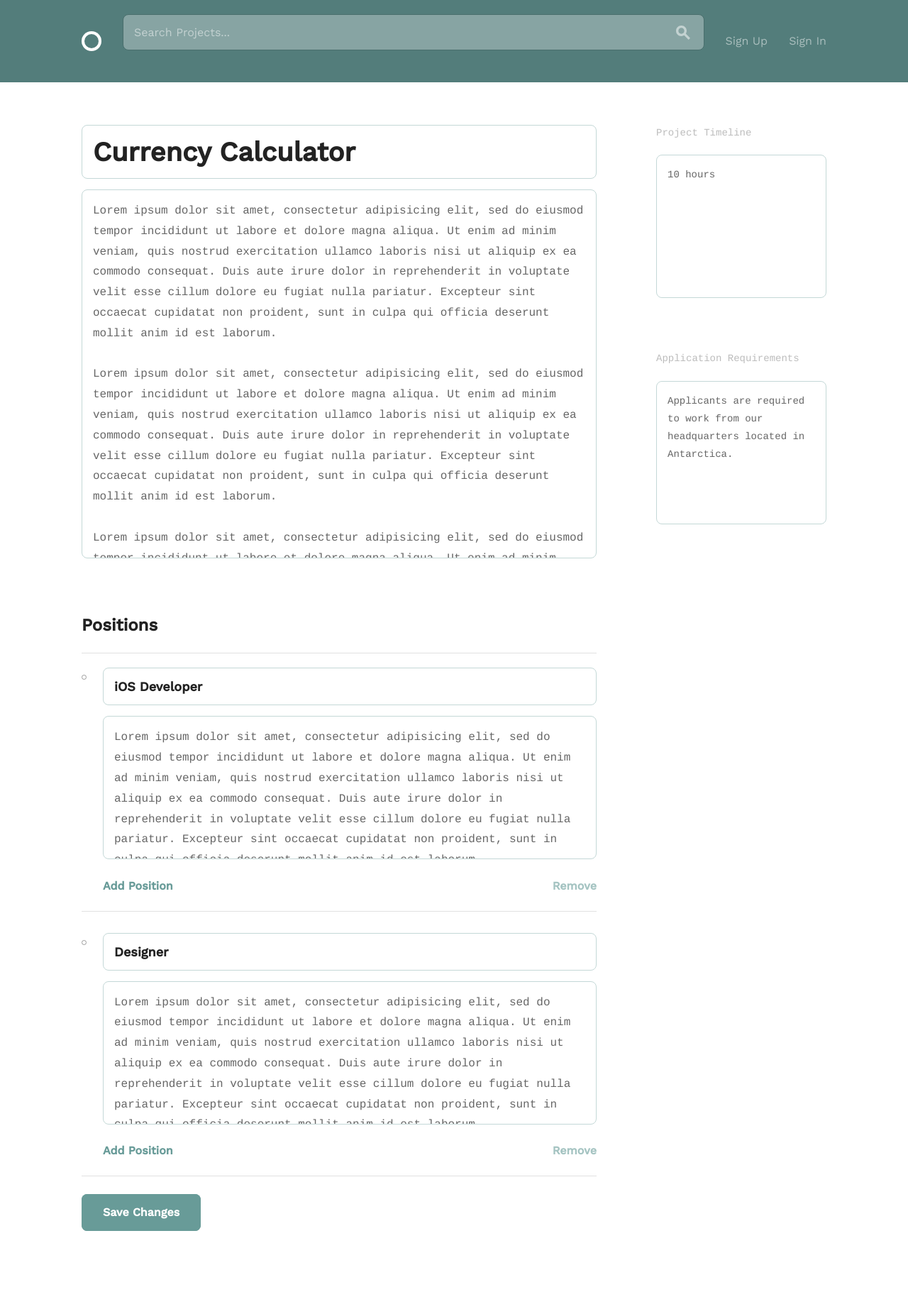
After one commit to crhowell/social-team-builder, a Django app: template projects/templates/project_edit.html in a window 1280 px wide. The commit adds this page. Shown: the whole page at 71% size. Run offline with Django 3.2, Linux system fonts and the light colour scheme; the template is opened without the code that fills it, so the values that code supplies are empty.

```diff
--- a/core/templates/layouts/base.html
+++ b/core/templates/layouts/base.html
@@ -39,13 +39,17 @@
         </div>
         <div class="circle--fluid--cell circle--fluid--primary">
           <div class="circle--search">
-            <input type="text" placeholder="Search Projects..." />
+            <form action="{% url 'projects:project_list' %}" method="GET">
+              <input type="text" name="s" value="{{ search_term }}" placeholder="Search Projects..." />
               <button>
                 <svg version="1.1" class="search" xmlns="http://www.w3.org/2000/svg" xmlns:xlink="http://www.w3.org/1999/xlink" x="0px" y="0px" viewBox="0 0 12 12" xml:space="preserve">
                   <path d="M12,10.6L8.3,6.9C8.7,6.2,9,5.4,9,4.5C9,2,7,0,4.5,0S0,2,0,4.5S2,9,4.5,9c0.9,0,1.7-0.3,2.4-0.7l3.7,3.7L12,10.6z M2,4.5
                   C2,3.1,3.1,2,4.5,2S7,3.1,7,4.5C7,5.9,5.9,7,4.5,7S2,5.9,2,4.5z"/>
                 </svg>
               </button>
+            </form>
+
+
           </div>
         </div>
         <div class="circle--fluid--cell circle--fluid--secondary">
--- a/profiles/views.py
+++ b/profiles/views.py
@@ -12,12 +12,12 @@ class ShowProfile(LoginRequiredMixin, PrefetchRelatedMixin, generic.DetailView):
     model = models.UserProfile
     template_name = 'profile.html'
     context_object_name = 'profile'
-    prefetch_related = ['user__projects', 'skills']
+    prefetch_related = ['user__projects', 'skills', 'user__projects__positions']
 
     def get_context_data(self, **kwargs):
         context = super(ShowProfile, self).get_context_data(**kwargs)
+        context['skills'] = context['profile'].skills.all()
         context['projects'] = context['profile'].user.projects.all()
-        context['skills'] = context['profile'].skills.all()
         return context
 
 
--- a/projects/templates/project_create.html
+++ b/projects/templates/project_create.html
@@ -6,8 +6,8 @@
   <div class="circle--actions--bar">
     <div class="bounds">
       <div class="grid-100">
-        <a class="button button-primary" href="project.html">Save Project</a>
-        <a class="button button-text" href="index.html">Discard</a>
+        <a class="button button-primary" href="{% url 'projects:add_project' %}">Save Project</a>
+        <a class="button button-text" href="{% url 'projects:project_list' %}">Discard</a>
       </div>
     </div>
   </div>
@@ -30,7 +30,7 @@
             <a class="circle--clone--remove">Remove</a>
           </li>
         </ul>
-        <a class="button button-primary" href="project.html">Save Project</a>
+        <a class="button button-primary" href="{% url 'projects:add_project' %}">Save Project</a>
 
       </div>
     </div>
--- /dev/null
+++ b/projects/templates/project_edit.html
@@ -0,0 +1,64 @@
+{% extends 'layouts/base.html' %}
+
+{% block title %}{{ block.super }}{% endblock %}
+{% block content %}
+
+{% if user.is_authenticated and user == project.creator %}
+  <div class="circle--actions--bar">
+    <div class="bounds">
+      <div class="grid-100">
+        <a class="button button-primary" href="project.html">Save Changes</a>
+        <a class="button button-text" href="index.html">Delete Project</a>
+      </div>
+    </div>
+  </div>
+{% endif %}
+  <div class="bounds circle--page circle--article">
+    <div class="grid-70">
+      <div class="circle--article--body">
+        <input type="text" class="circle--input--h1" placeholder="Project Title" value="Currency Calculator" />
+        <textarea placeholder="Project description...">Lorem ipsum dolor sit amet, consectetur adipisicing elit, sed do eiusmod tempor incididunt ut labore et dolore magna aliqua. Ut enim ad minim veniam, quis nostrud exercitation ullamco laboris nisi ut aliquip ex ea commodo consequat. Duis aute irure dolor in reprehenderit in voluptate velit esse cillum dolore eu fugiat nulla pariatur. Excepteur sint occaecat cupidatat non proident, sunt in culpa qui officia deserunt mollit anim id est laborum.
+
+Lorem ipsum dolor sit amet, consectetur adipisicing elit, sed do eiusmod tempor incididunt ut labore et dolore magna aliqua. Ut enim ad minim veniam, quis nostrud exercitation ullamco laboris nisi ut aliquip ex ea commodo consequat. Duis aute irure dolor in reprehenderit in voluptate velit esse cillum dolore eu fugiat nulla pariatur. Excepteur sint occaecat cupidatat non proident, sunt in culpa qui officia deserunt mollit anim id est laborum.
+
+Lorem ipsum dolor sit amet, consectetur adipisicing elit, sed do eiusmod tempor incididunt ut labore et dolore magna aliqua. Ut enim ad minim veniam, quis nostrud exercitation ullamco laboris nisi ut aliquip ex ea commodo consequat. Duis aute irure dolor in reprehenderit in voluptate velit esse cillum dolore eu fugiat nulla pariatur. Excepteur sint occaecat cupidatat non proident, sunt in culpa qui officia deserunt mollit anim id est laborum.</textarea>
+      </div>
+
+      <div class="circle--project--positions">
+        <h2>Positions</h2>
+
+        <ul class="circle--group--list circle--clone--list">
+          <li>
+            <input type="text" class="circle--input--h3" placeholder="Position Title" value="iOS Developer" />
+            <textarea placeholder="Position description...">Lorem ipsum dolor sit amet, consectetur adipisicing elit, sed do eiusmod tempor incididunt ut labore et dolore magna aliqua. Ut enim ad minim veniam, quis nostrud exercitation ullamco laboris nisi ut aliquip ex ea commodo consequat. Duis aute irure dolor in reprehenderit in voluptate velit esse cillum dolore eu fugiat nulla pariatur. Excepteur sint occaecat cupidatat non proident, sunt in culpa qui officia deserunt mollit anim id est laborum.</textarea>
+            <a class="circle--clone--add">Add Position</a>
+            <a class="circle--clone--remove">Remove</a>
+          </li>
+
+          <li>
+            <input type="text" class="circle--input--h3" placeholder="Position Title" value="Designer" />
+            <textarea placeholder="Position description...">Lorem ipsum dolor sit amet, consectetur adipisicing elit, sed do eiusmod tempor incididunt ut labore et dolore magna aliqua. Ut enim ad minim veniam, quis nostrud exercitation ullamco laboris nisi ut aliquip ex ea commodo consequat. Duis aute irure dolor in reprehenderit in voluptate velit esse cillum dolore eu fugiat nulla pariatur. Excepteur sint occaecat cupidatat non proident, sunt in culpa qui officia deserunt mollit anim id est laborum.</textarea>
+            <a class="circle--clone--add">Add Position</a>
+            <a class="circle--clone--remove">Remove</a>
+          </li>
+        </ul>
+
+        <a class="button button-primary" href="project.html">Save Changes</a>
+
+      </div>
+    </div>
+
+    <div class="grid-25 grid-push-5">
+      <div class="circle--secondary--module">
+        <h3>Project Timeline</h3>
+        <textarea placeholder="Time estimate" class="circle--textarea--input">10 hours</textarea>
+      </div>
+
+      <div class="circle--secondary--module">
+        <h3>Application Requirements</h3>
+        <textarea>Applicants are required to work from our headquarters located in Antarctica.</textarea>
+      </div>
+
+    </div>
+  </div>
+{% endblock %}
--- a/projects/urls.py
+++ b/projects/urls.py
@@ -4,6 +4,7 @@ from . import views
 
 
 urlpatterns = [
+    url(r'^project/(?P<pk>\d+)/edit/$', views.ProjectEditView.as_view(), name='project_edit'),
     url(r'^project/(?P<pk>\d+)/$', views.ProjectDetailView.as_view(), name='project_detail'),
     url(r'^project/add/$', views.ProjectCreateView.as_view(), name='add_project'),
     url(r'^$', views.ProjectListView.as_view(), name='project_list'),
```
Also changed, not shown: profiles/forms.py (+1 -7 lines), profiles/templates/profile.html (+19 -16 lines), projects/templates/project_list.html (+9 -10 lines), projects/views.py (+34 -1 lines). Lines whose indentation alone changed are shown as unchanged.
